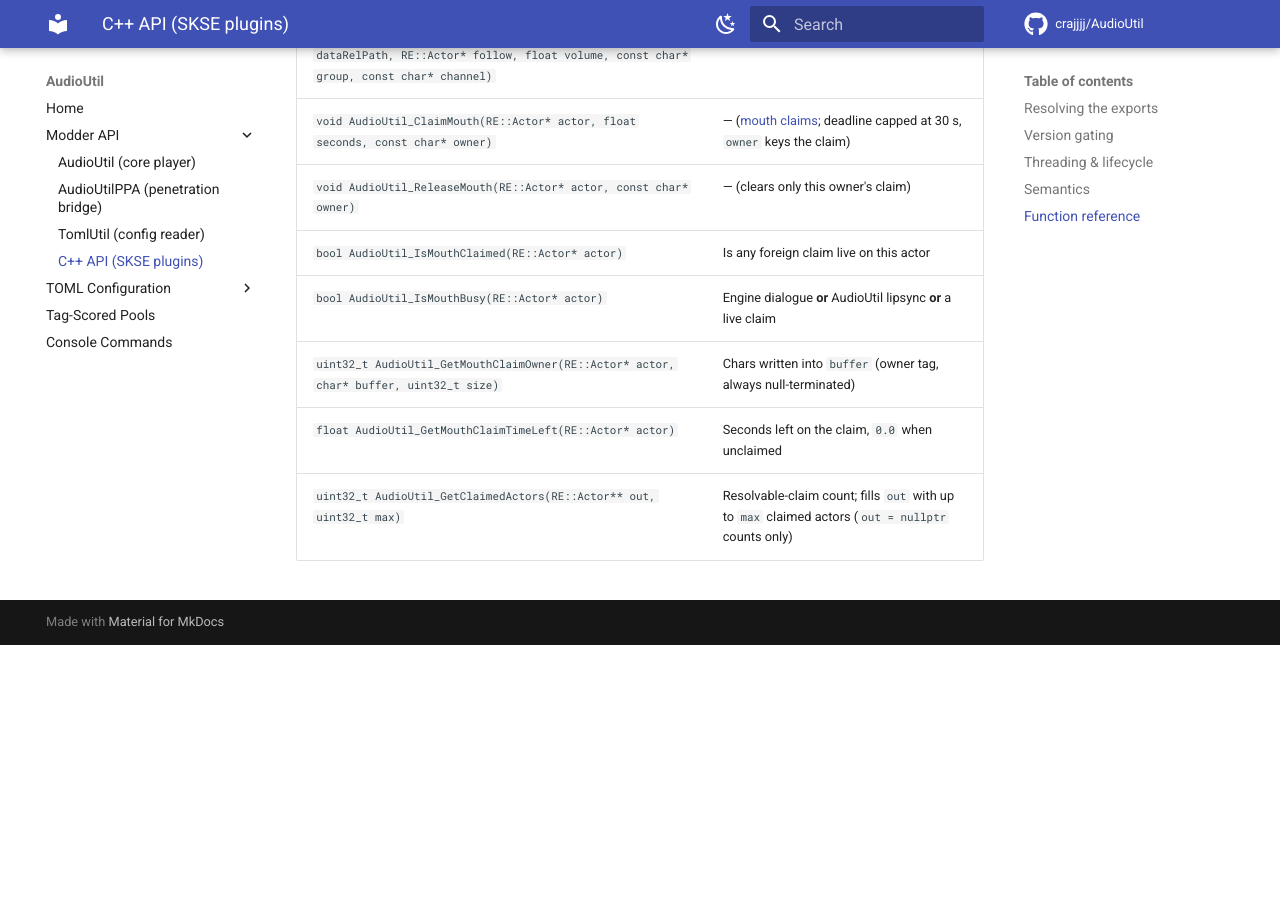
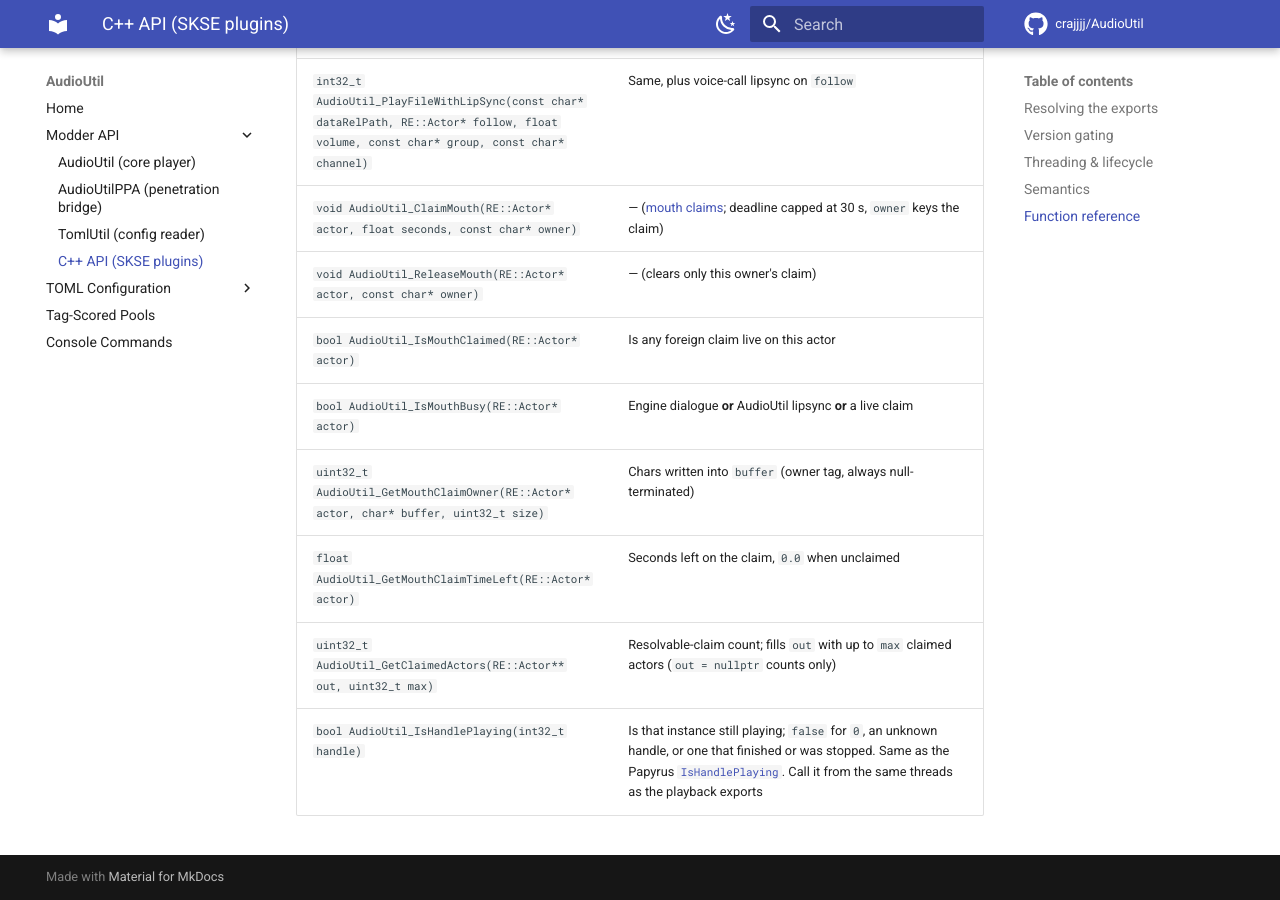
Before and after one commit to crajjjj/AudioUtil, an MkDocs documentation site: the page built from docs/api/cpp-api.md, in a window 1280 px wide and 900 px high, scrolled down 4403 px. Built offline with MkDocs 1.6.1 and Material for MkDocs 9.7.7, drawn with Linux system fonts in a browser that asks for light colours; comment, search, counter and statistics services are not loaded; before the commit the page ends 5048 px from its top, so only the background shows below that; some of the changed text lies outside the part shown.

Commit message:
0.9.28: C API export AudioUtil_IsHandlePlaying (interface 1.2.0)
Lets a plugin that paces its own lines learn that one was cut short.

```diff
--- a/docs/api/cpp-api.md
+++ b/docs/api/cpp-api.md
@@ -92,7 +92,7 @@
 - **`AudioUtil_GetVersion()`** — packed `MMmmppp` mod/DLL version (`major*10000000 + minor*100000 + patch`, e.g. `909` for 0.9.9, `10000000` for 1.0.0). Tracks the release version automatically.
 - **`AudioUtil_GetInterfaceVersion()`** — the C API surface version, packed `MMmmpp` (`10000` == 1.0.0), bumped only when exports are added. Exports are **append-only** (never reordered or removed), so a value check is enough to feature-detect.
 
-The C API first shipped in AudioUtil **0.9.9** (interface `10000`) — on older installs the module handle resolves but every `GetProcAddress` returns null, which the per-pointer null checks handle for free. The mouth-claim exports, listing included, arrived in **0.9.19** (interface `10100`): gate on `AudioUtil_GetInterfaceVersion() >= 10100`, or simply null-check each pointer.
+The C API first shipped in AudioUtil **0.9.9** (interface `10000`) — on older installs the module handle resolves but every `GetProcAddress` returns null, which the per-pointer null checks handle for free. The mouth-claim exports, listing included, arrived in **0.9.19** (interface `10100`): gate on `AudioUtil_GetInterfaceVersion() >= 10100`, or simply null-check each pointer. `AudioUtil_IsHandlePlaying` arrived in **0.9.28** (interface `10200`).
 
 ## Threading & lifecycle
 
@@ -131,3 +131,4 @@
 | `uint32_t AudioUtil_GetMouthClaimOwner(RE::Actor* actor, char* buffer, uint32_t size)` | Chars written into `buffer` (owner tag, always null-terminated) |
 | `float AudioUtil_GetMouthClaimTimeLeft(RE::Actor* actor)` | Seconds left on the claim, `0.0` when unclaimed |
 | `uint32_t AudioUtil_GetClaimedActors(RE::Actor** out, uint32_t max)` | Resolvable-claim count; fills `out` with up to `max` claimed actors (`out = nullptr` counts only) |
+| `bool AudioUtil_IsHandlePlaying(int32_t handle)` | Is that instance still playing; `false` for `0`, an unknown handle, or one that finished or was stopped. Same as the Papyrus [`IsHandlePlaying`](audioutil.md). Call it from the same threads as the playback exports |
```
Also changed, not shown: CLAUDE.md (+1 -1 lines), include/API/README.md (+2 -1 lines), 3 other files.
